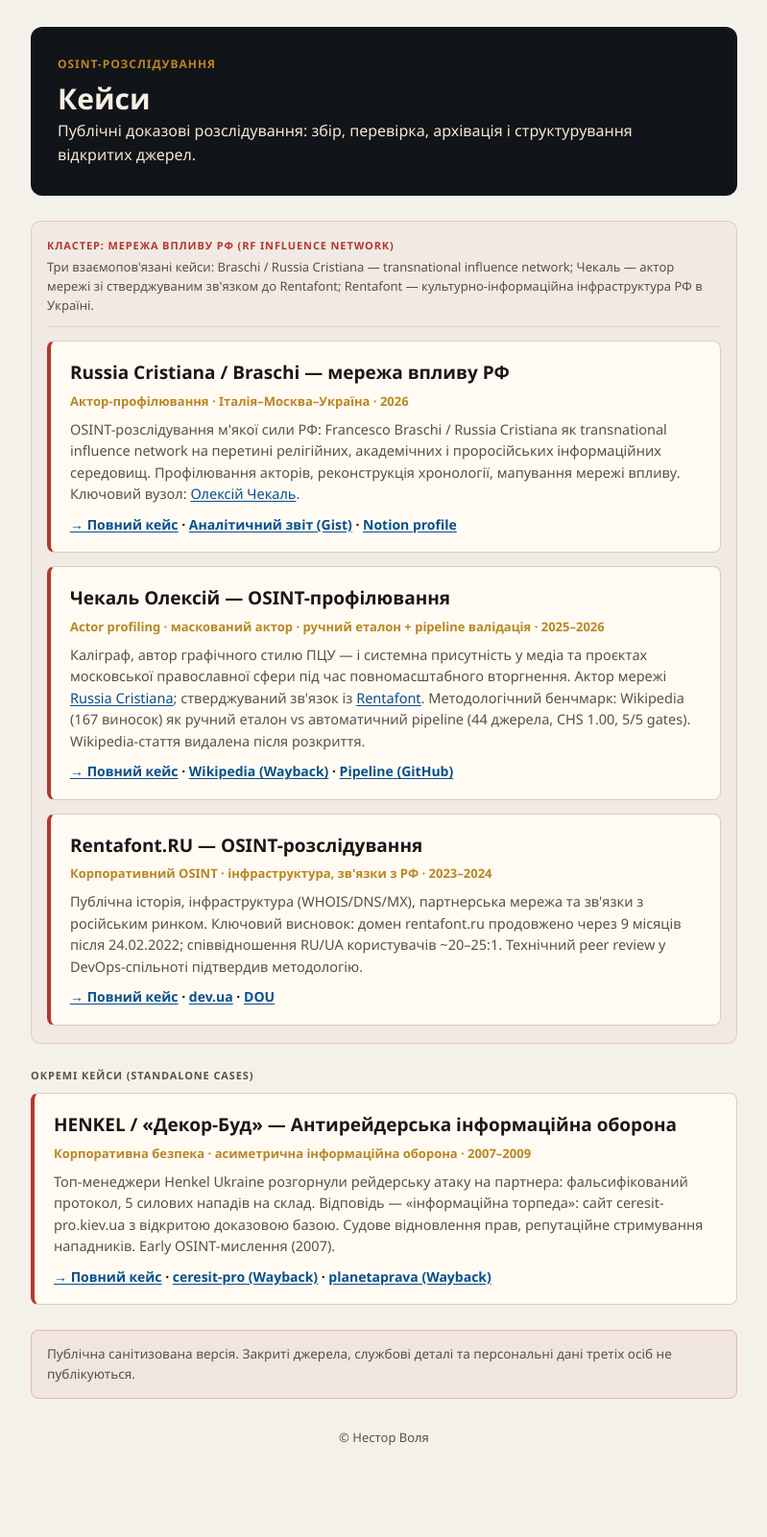
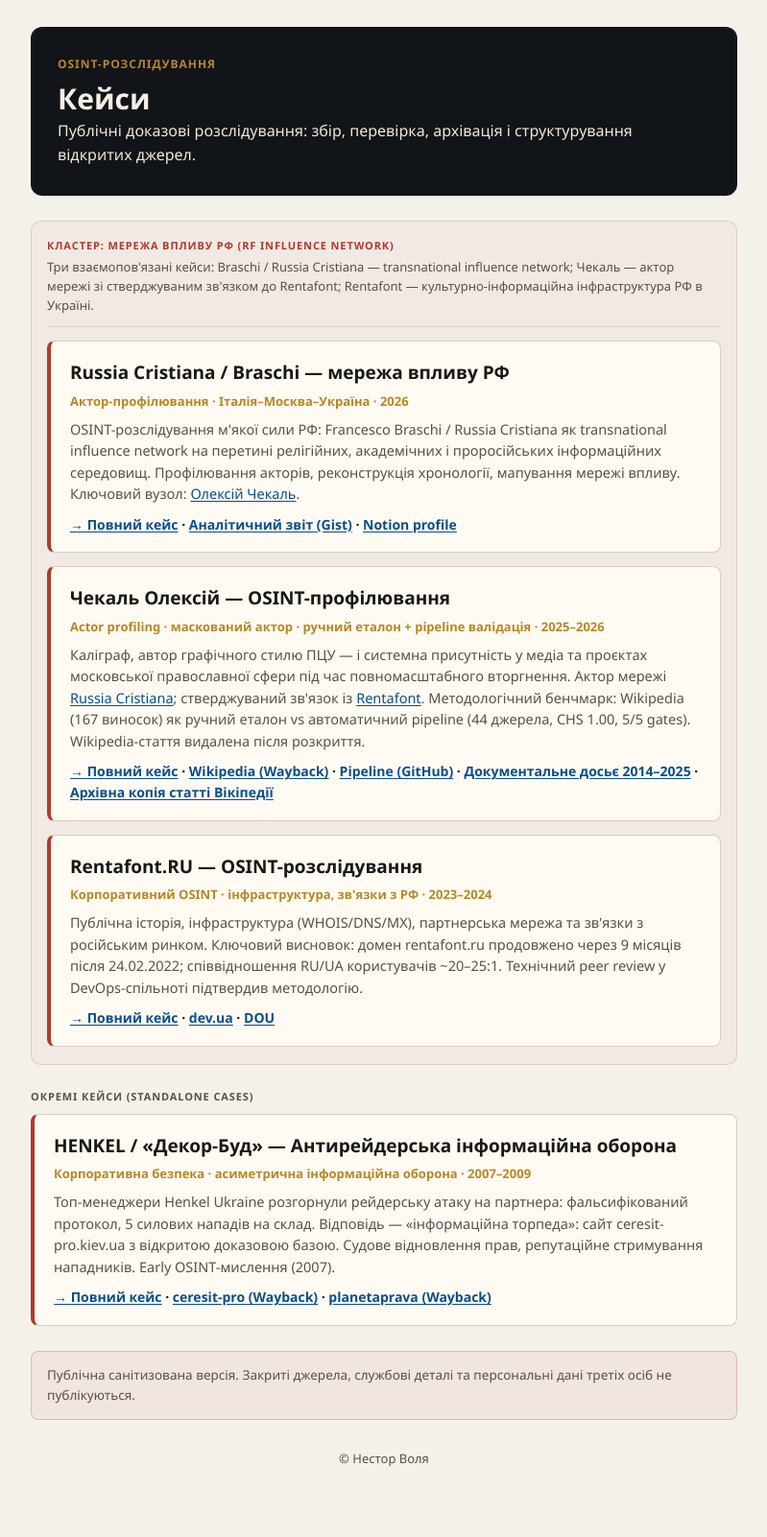
Before and after one commit to NestorVolya/nestorvolya.github.io, a Jekyll site: the page cases/index.html, which Jekyll copies as it is, in a window 1280 px wide. Shown: the whole page at 96% size, without its empty margins (240-1039 px from the left). Built offline with Jekyll 4.4.1, drawn with Linux system fonts in a browser that asks for light colours; before the commit the page ends 1580 px from its top, so only the background shows below that.

Commit message:
Cases: add Chekal dossier and wiki archive links
Co-Authored-By: Claude Opus 5.5 <noreply@anthropic.com>
Claude-Session: https://claude.ai/code/session_01V74odvHJYBroRAt5CmEZ8A

```diff
--- a/cases/index.html
+++ b/cases/index.html
@@ -86,7 +86,9 @@
         <p class="links">
           <a href="chekal_osint/">→ Повний кейс</a> ·
           <a href="https://web.archive.org/web/20260129202211/https://uk.wikipedia.org/wiki/%D0%A7%D0%B5%D0%BA%D0%B0%D0%BB%D1%8C_%D0%9E%D0%BB%D0%B5%D0%BA%D1%81%D1%96%D0%B9_%D0%93%D0%B5%D0%BE%D1%80%D0%B3%D1%96%D0%B9%D0%BE%D0%B2%D0%B8%D1%87">Wikipedia (Wayback)</a> ·
-          <a href="https://github.com/NestorVolya/osint-homework-2026/tree/main/КР-Nestor-V">Pipeline (GitHub)</a>
+          <a href="https://github.com/NestorVolya/osint-homework-2026/tree/main/КР-Nestor-V">Pipeline (GitHub)</a> ·
+          <a href="https://nestorvolya.github.io/infovarta/chekal_ru/">Документальне досьє 2014–2025</a> ·
+          <a href="https://nestorvolya.github.io/infovarta/wiki-arc/">Архівна копія статті Вікіпедії</a>
         </p>
       </section>
 
```
